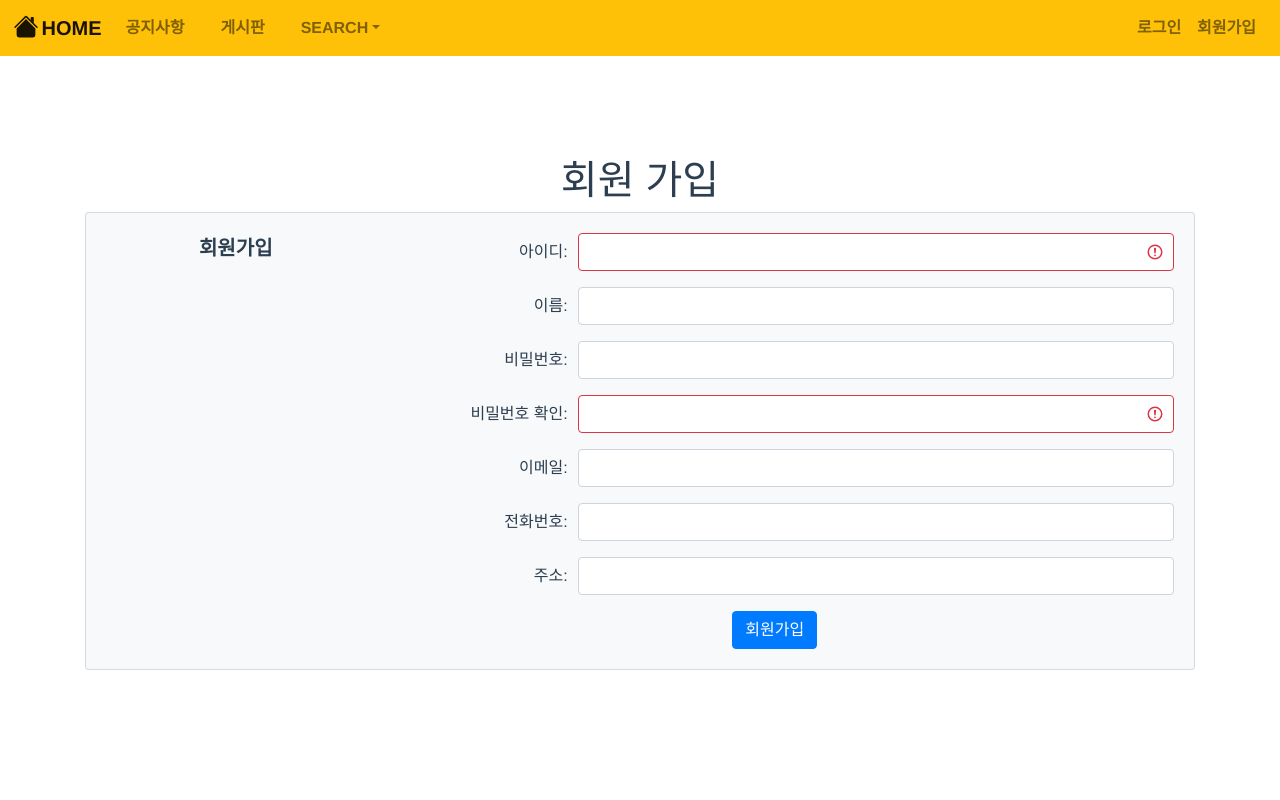
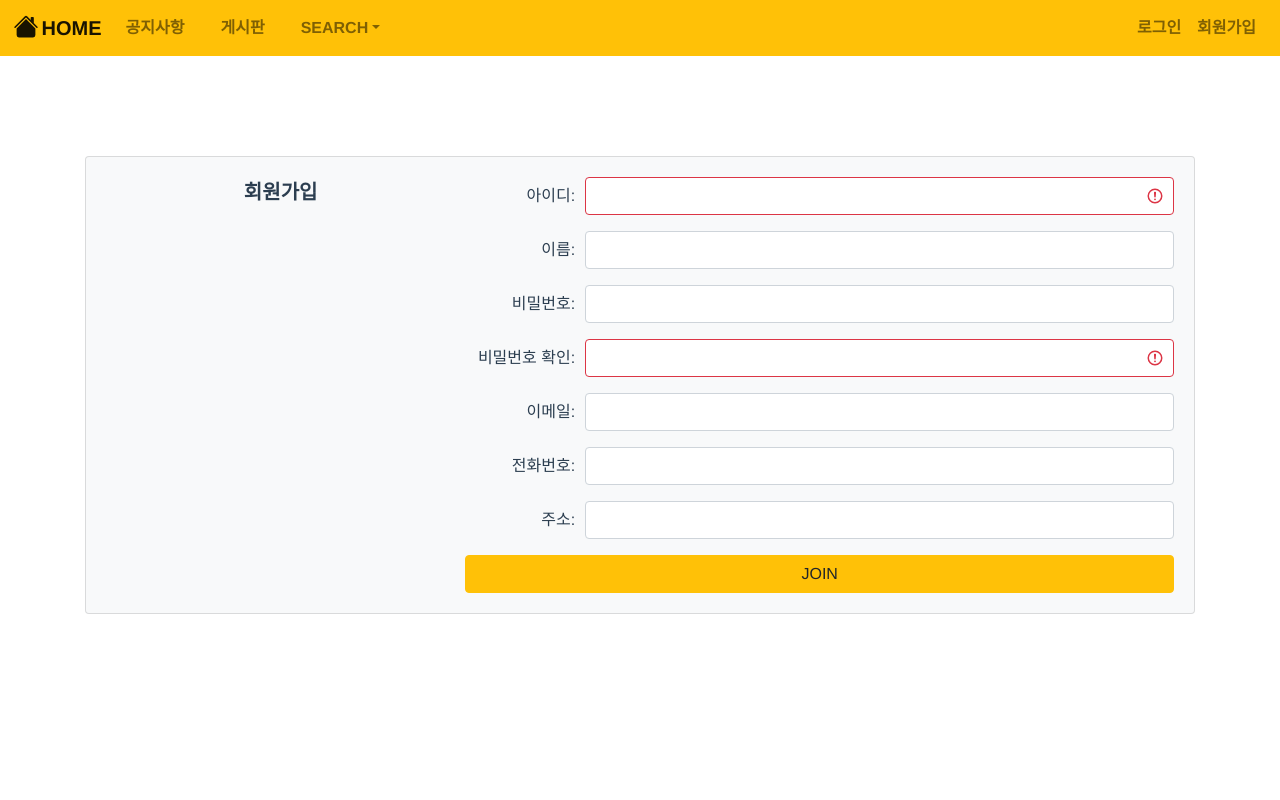
Before and after one commit to seonmee/happyhouse_Frontend, a Vue app in the folder happyhouse/: page /main/register in a window 1280 px wide. Shown: the top 800 px of the page. Built offline with nearby package versions, Linux system fonts and the light colour scheme.

Commit message:
Update 디자인수정

```diff
--- a/happyhouse/src/components/Login.vue
+++ b/happyhouse/src/components/Login.vue
@@ -45,7 +45,7 @@
                   </div>
                   <button
                     type="submit"
-                    class="btn btn-primary btn-block text-uppercase mb-2 rounded-pill shadow-sm"
+                    class="btn btn-warning btn-block text-uppercase mb-2 rounded-pill shadow-sm"
                   >
                     login
                   </button>
@@ -130,7 +130,7 @@ export default {
   min-height: 100px;
 }
 .bg-image {
-  background-image: url('../assets/main_background.png');
+  background-image: url('../assets/login_banner.png');
   background-size: cover;
   background-position: center center;
 }
--- a/happyhouse/src/components/Register.vue
+++ b/happyhouse/src/components/Register.vue
@@ -1,10 +1,10 @@
 <template>
   <div class="container">
-    <h1>회원 가입</h1>
+    <!-- <h1>회원 가입</h1> -->
     <b-form @submit.prevent="submitForm">
       <b-card bg-variant="light">
         <b-form-group
-          label-cols-lg="3"
+          label-cols-lg="4"
           label="회원가입"
           label-size="lg"
           label-class="font-weight-bold pt-0"
@@ -13,7 +13,7 @@
           <b-form-group
             label="아이디:"
             label-for="nested-userid"
-            label-cols-sm="3"
+            label-cols-sm="2"
             label-align-sm="right"
           >
             <b-form-input
@@ -32,7 +32,7 @@
           <b-form-group
             label="이름:"
             label-for="nested-username"
-            label-cols-sm="3"
+            label-cols-sm="2"
             label-align-sm="right"
           >
             <b-form-input id="username" v-model="username" required></b-form-input>
@@ -41,7 +41,7 @@
           <b-form-group
             label="비밀번호:"
             label-for="nested-password"
-            label-cols-sm="3"
+            label-cols-sm="2"
             label-align-sm="right"
           >
             <b-form-input type="password" id="password" v-model="password" required></b-form-input>
@@ -50,7 +50,7 @@
           <b-form-group
             label="비밀번호 확인:"
             label-for="nested-passwordConfirm"
-            label-cols-sm="3"
+            label-cols-sm="2"
             label-align-sm="right"
           >
             <b-form-input
@@ -69,7 +69,7 @@
           <b-form-group
             label="이메일:"
             label-for="nested-email"
-            label-cols-sm="3"
+            label-cols-sm="2"
             label-align-sm="right"
           >
             <b-form-input id="email" v-model="email" required></b-form-input>
@@ -77,7 +77,7 @@
           <b-form-group
             label="전화번호:"
             label-for="nested-phone"
-            label-cols-sm="3"
+            label-cols-sm="2"
             label-align-sm="right"
           >
             <b-form-input id="phone" v-model="phone" required></b-form-input>
@@ -85,12 +85,12 @@
           <b-form-group
             label="주소:"
             label-for="nested-address"
-            label-cols-sm="3"
+            label-cols-sm="2"
             label-align-sm="right"
           >
             <b-form-input id="address" v-model="address" required></b-form-input>
           </b-form-group>
-          <b-button type="submit" variant="primary">회원가입</b-button>
+          <b-button type="submit" block variant="warning">JOIN</b-button>
         </b-form-group>
       </b-card>
     </b-form>
@@ -187,4 +187,5 @@ export default {
 };
 </script>
 
-<style></style>
+<style>
+</style>
```
Also changed, not shown: happyhouse/src/assets/login_banner.png (added).
